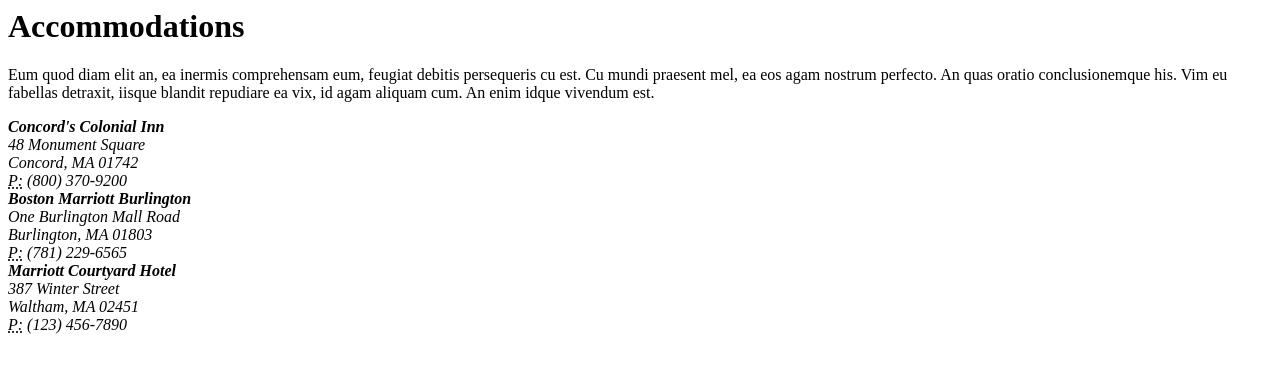
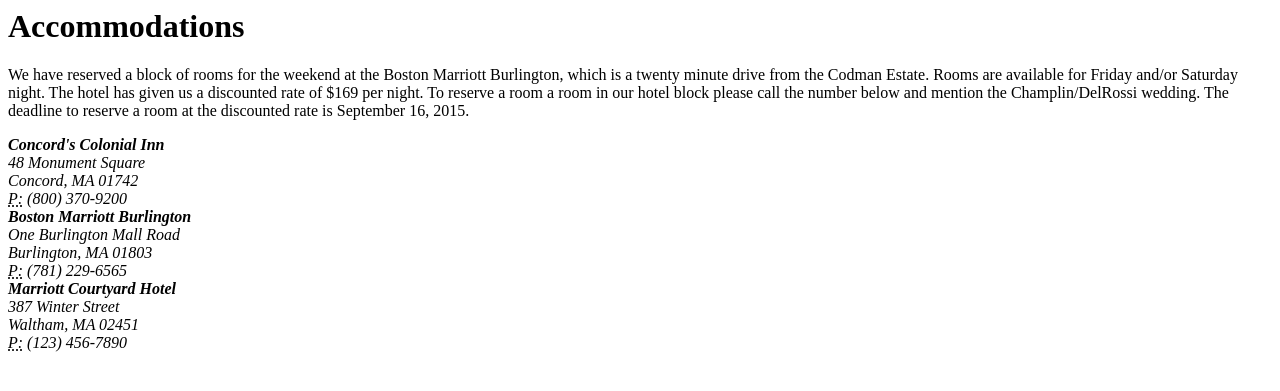
Before and after one commit to ndelrossi/backyandnickwedding, a Rails app: template app/views/pages/_accommodations.html.erb in a window 1280 px wide. Shown: the top 391 px of the page. Run offline with Rails 7, Linux system fonts and the light colour scheme; the template is opened without the code that fills it, so the values that code supplies are empty.

Commit message:
Update _accommodations.html.erb

```diff
--- a/app/views/pages/_accommodations.html.erb
+++ b/app/views/pages/_accommodations.html.erb
@@ -3,7 +3,7 @@
   <h1 class="text-center">Accommodations</h1>
 
   <div class="col-md-6 col-md-offset-3 col-sm-8 col-sm-offset-2">
-    <p>Eum quod diam elit an, ea inermis comprehensam eum, feugiat debitis persequeris cu est. Cu mundi praesent mel, ea eos agam nostrum perfecto. An quas oratio conclusionemque his. Vim eu fabellas detraxit, iisque blandit repudiare ea vix, id agam aliquam cum. An enim idque vivendum est.</p>
+    <p>We have reserved a block of rooms for the weekend at the Boston Marriott Burlington, which is a twenty minute drive from the Codman Estate. Rooms are available for Friday and/or Saturday night.  The hotel has given us a discounted rate of $169 per night.  To reserve a room a room in our hotel block please call the number below and mention the Champlin/DelRossi wedding. The deadline to reserve a room at the discounted rate is September 16, 2015.</p>
   </div>
   <div class="col-md-8 col-md-offset-2">
     <div class="col-sm-4 hotels text-center">
```
